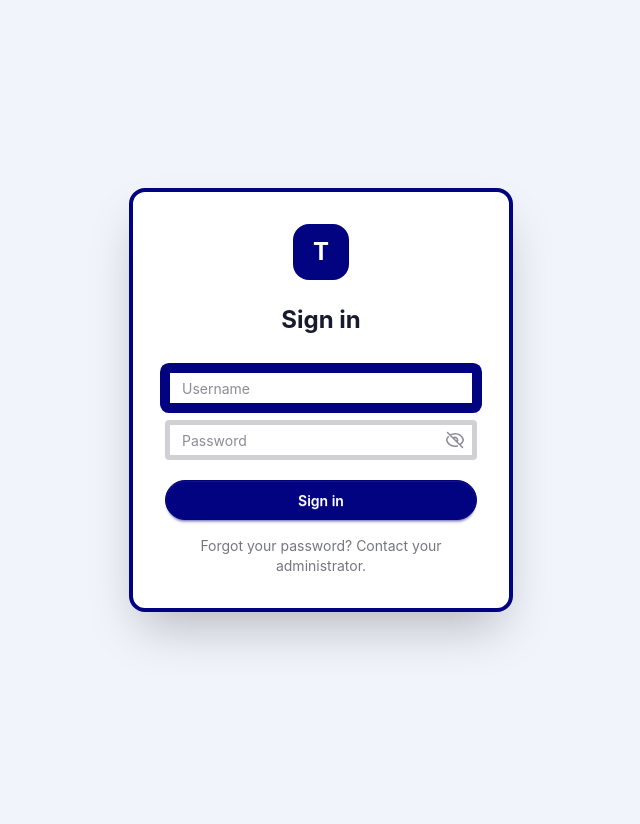
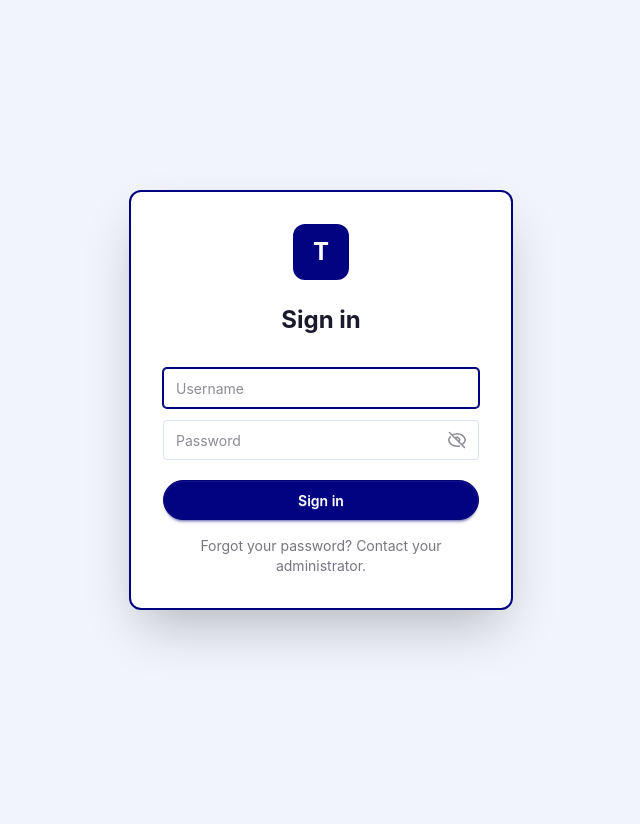
Before and after one commit to KarupinOnigiri/archaiv-system, a Flask app: page /login in a window 1280 px wide. Shown: the whole page, without its empty margins (319-959 px from the left). Run offline with Flask 3, Linux system fonts and the light colour scheme; parts of the project's set-up code (start-up, migrations or seed data) failed here and were passed over.

Commit message:
added login html

```diff
--- a/static/css/input.css
+++ b/static/css/input.css
@@ -34,11 +34,11 @@ input[type='password']::-webkit-credentials-auto-fill-button {
 
 /* Thinner, consistent input borders app-wide */
 .input {
-  border-width: 5px;
+  border-width: 1px;
   box-shadow: none;
   -webkit-appearance: none;
   appearance: none;
 }
 .input:focus {
-  box-shadow: 0 0 0 5px var(--color-primary);
+  box-shadow: 0 0 0 1px var(--color-primary);
 }
--- a/templates/login.html
+++ b/templates/login.html
@@ -12,10 +12,10 @@
 <div id="bg-container" class="h-full w-full relative overflow-hidden bg-base-200">
 
   <div id="login-card"
-       class="fixed w-full max-w-sm bg-base-100 border-4 border-primary rounded-2xl shadow-2xl p-8 cursor-grab select-none">
+       class="fixed w-full max-w-sm bg-base-100 border-2 border-primary rounded-xl shadow-2xl p-8 cursor-grab select-none">
 
     <div class="flex justify-center mb-6">
-      <div class="w-14 h-14 rounded-2xl bg-primary flex items-center justify-center pointer-events-none">
+      <div class="w-14 h-14 rounded-xl bg-primary flex items-center justify-center pointer-events-none">
         <span class="text-primary-content text-2xl font-bold">T</span>
       </div>
     </div>
@@ -31,7 +31,7 @@
           id="username-field"
           placeholder="Username"
           autofocus
-          class="input input-bordered w-full border focus:border-primary focus:outline-none focus:ring-1 focus:ring-primary {% if error %}input-error{% endif %}"
+          class="input w-full border border-base-300 focus:border-primary focus:outline-none focus:ring-1 focus:ring-primary {% if error %}input-error{% endif %}"
         >
         <p id="username-empty-msg" class="hidden text-error text-xs mt-1 items-center gap-1">
           <svg xmlns="http://www.w3.org/2000/svg" class="w-3.5 h-3.5 inline" viewBox="0 0 20 20" fill="currentColor">
@@ -48,7 +48,7 @@
             name="password"
             id="password-field"
             placeholder="Password"
-            class="input input-bordered w-full border focus:border-primary focus:outline-none focus:ring-1 focus:ring-primary pr-10 {% if error %}input-error{% endif %}"
+            class="input w-full border border-base-300 focus:border-primary focus:outline-none focus:ring-1 focus:ring-primary pr-10 {% if error %}input-error{% endif %}"
           >
           <button
             type="button"
```
Also changed, not shown: static/css/output.css.
